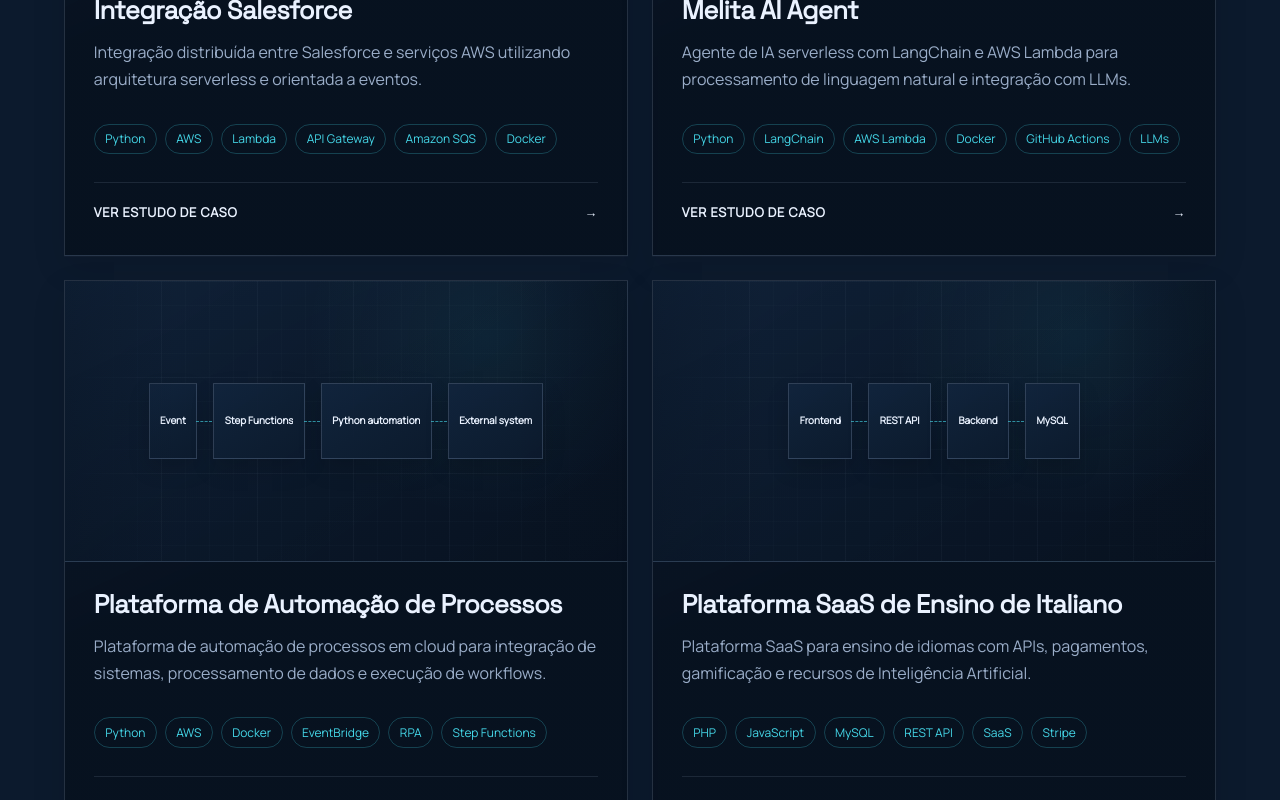
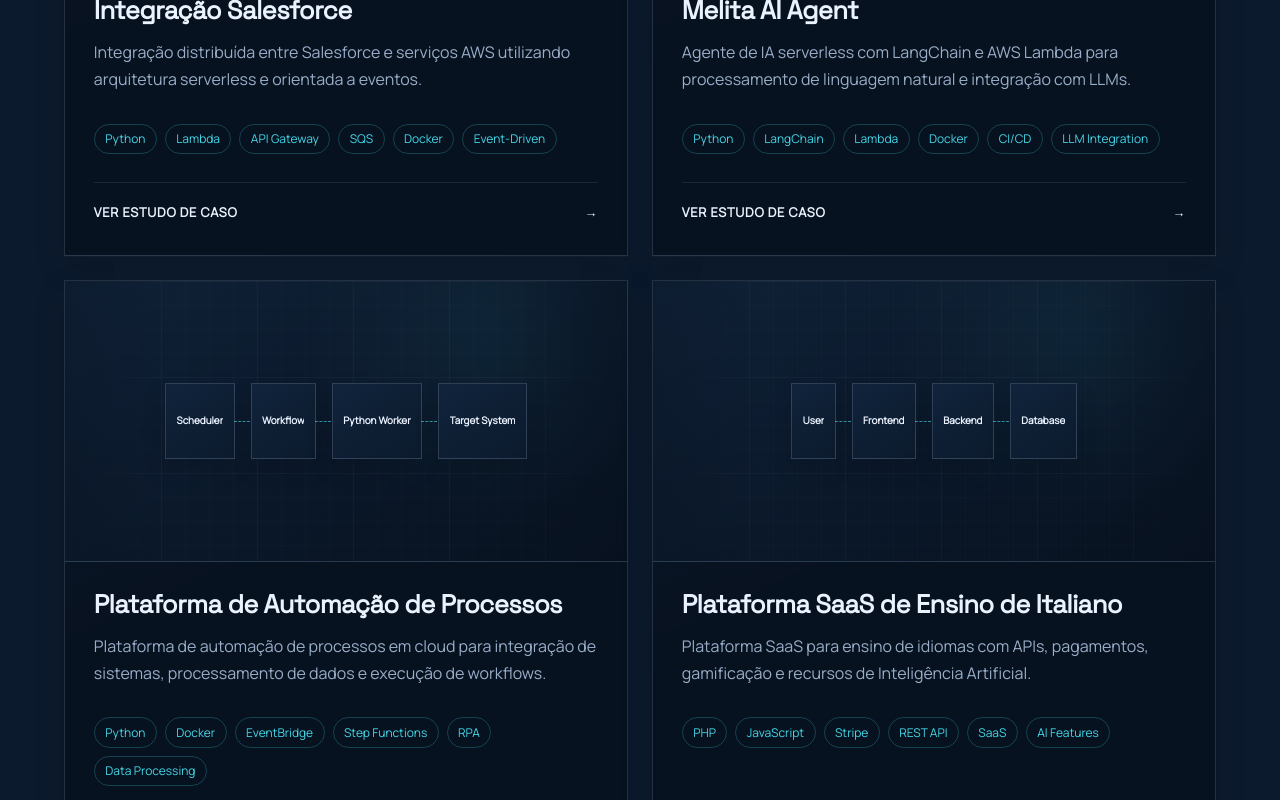
Before and after one commit to joaosalesdev/portfolio, a React (Vite) app: page / in a window 1280 px wide. Shown: the part 2160-2960 px from the top of the page. Built offline with nearby package versions, Linux system fonts and the light colour scheme.

Commit message:
feat(content): atualizar stacks e fluxos dos projetos

```diff
--- a/src/content.ts
+++ b/src/content.ts
@@ -87,12 +87,12 @@
           summary: 'Integração distribuída entre Salesforce e serviços AWS utilizando arquitetura serverless e orientada a eventos.',
           challenge: 'Unificar informações distribuídas e diminuir tarefas manuais entre sistemas.',
           solution: 'Fluxos de integração que mantêm os dados sincronizados e rastreáveis.',
-          stack: ['Python', 'AWS', 'Lambda', 'API Gateway', 'Amazon SQS', 'Docker'],
+          stack: ['Python', 'Lambda', 'API Gateway', 'SQS', 'Docker', 'Event-Driven'],
           imageAlt: 'Arquitetura serverless da integração Salesforce com serviços AWS',
           caseStudy: {
             responsibility: 'Desenhei e implementei o fluxo de integração, defini o mapeamento dos dados e organizei o tratamento de falhas para tornar a sincronização observável e segura.',
             architecture: 'A solução separa a origem dos dados, a camada de integração e o Salesforce. A comunicação por APIs mantém os sistemas desacoplados, enquanto validações e registros de execução facilitam o acompanhamento de cada operação.',
-            requestFlow: ['Source system', 'API Gateway', 'Amazon SQS', 'Salesforce'],
+            requestFlow: ['Salesforce', 'API Gateway', 'SQS', 'Lambda','Salesforce'],
             challenges: ['Conciliar modelos de dados diferentes', 'Evitar registros duplicados durante reprocessamentos', 'Rastrear falhas sem interromper todo o fluxo'],
             decisions: ['Centralizar transformações na camada de integração', 'Usar identificadores externos para garantir idempotência', 'Registrar contexto e resultado de cada sincronização'],
             result: 'O fluxo reduziu tarefas manuais, aumentou a consistência das informações comerciais e criou uma base mais confiável para evoluir novas integrações.',
@@ -105,12 +105,12 @@
           summary: 'Agente de IA serverless com LangChain e AWS Lambda para processamento de linguagem natural e integração com LLMs.',
           challenge: 'Oferecer respostas úteis sem perder o contexto da conversa.',
           solution: 'Um agente orientado por objetivos com instruções e contexto estruturados.',
-          stack: ['Python', 'LangChain', 'AWS Lambda', 'Docker', 'GitHub Actions', 'LLMs'],
+          stack: ['Python', 'LangChain', 'Lambda', 'Docker', 'CI/CD', 'LLM Integration'],
           imageAlt: 'Fluxo de funcionamento do agente de inteligência artificial Melita',
           caseStudy: {
             responsibility: 'Estruturei o comportamento do agente, organizei as fontes de contexto e implementei o fluxo de conversa, incluindo validações para respostas mais consistentes.',
             architecture: 'A aplicação recebe a mensagem, recupera o contexto relevante e monta uma solicitação estruturada para o modelo. A resposta passa por validação antes de retornar à interface e atualizar o histórico.',
-            requestFlow: ['User', 'AWS Lambda', 'LangChain', 'LLM'],
+            requestFlow: ['Client', 'Lambda', 'AI Agent', 'LLM'],
             challenges: ['Preservar contexto sem aumentar ruído na conversa', 'Reduzir respostas imprecisas ou fora do objetivo', 'Equilibrar qualidade, latência e custo'],
             decisions: ['Separar instruções, memória e mensagem do usuário', 'Limitar o contexto ao conteúdo relevante', 'Validar a saída antes de apresentá-la na interface'],
             result: 'O agente passou a produzir interações mais contextualizadas e previsíveis, criando uma base clara para testes, avaliação e evolução do produto.',
@@ -123,12 +123,12 @@
           summary: 'Plataforma de automação de processos em cloud para integração de sistemas, processamento de dados e execução de workflows.',
           challenge: 'Processos repetitivos consumiam tempo e dificultavam a escalabilidade.',
           solution: 'Rotinas Python executadas na AWS para processar e distribuir dados.',
-          stack: ['Python', 'AWS', 'Docker', 'EventBridge', 'RPA', 'Step Functions'],
+          stack: ['Python', 'Docker', 'EventBridge', 'Step Functions', 'RPA', 'Data Processing'],
           imageAlt: 'Arquitetura da plataforma de automação de processos em AWS',
           caseStudy: {
             responsibility: 'Implementei as rotinas em Python, estruturei a execução na AWS e defini mecanismos de validação, logs e reprocessamento para operar o fluxo com segurança.',
             architecture: 'A arquitetura orientada a eventos recebe a solicitação, orquestra o workflow e executa tarefas de automação independentes, preservando o estado e o resultado de cada etapa.',
-            requestFlow: ['Event', 'Step Functions', 'Python automation', 'External system'],
+            requestFlow: ['Scheduler', 'Workflow', 'Python Worker', 'Target System'],
             challenges: ['Processar volumes variáveis sem intervenção manual', 'Lidar com falhas temporárias de serviços externos', 'Manter cada execução rastreável'],
             decisions: ['Adotar processamento assíncrono orientado a eventos', 'Criar tarefas pequenas e com responsabilidade definida', 'Aplicar retentativas controladas e estados explícitos de falha'],
             result: 'A automação diminuiu o tempo dedicado a tarefas repetitivas e permitiu escalar o processamento de forma previsível, com maior visibilidade operacional.',
@@ -141,12 +141,12 @@
           summary: 'Plataforma SaaS para ensino de idiomas com APIs, pagamentos, gamificação e recursos de Inteligência Artificial.',
           challenge: 'Organizar conteúdos de maneira clara, progressiva e motivadora.',
           solution: 'Uma plataforma centrada na experiência e evolução de cada estudante.',
-          stack: ['PHP', 'JavaScript', 'MySQL', 'REST API', 'SaaS', 'Stripe'],
+          stack: ['PHP', 'JavaScript', 'Stripe', 'REST API', 'SaaS', 'AI Features'],
           imageAlt: 'Arquitetura da plataforma SaaS de ensino de italiano',
           caseStudy: {
             responsibility: 'Modelei a experiência de aprendizagem, desenvolvi a interface em JavaScript e estruturei o backend em PHP para organizar conteúdos, pagamentos e progresso dos estudantes.',
             architecture: 'O frontend consome uma API REST implementada em PHP, responsável pelas regras da plataforma e pela persistência em MySQL. Serviços externos complementam pagamentos e recursos inteligentes.',
-            requestFlow: ['Frontend', 'REST API', 'Backend', 'MySQL'],
+            requestFlow: ['User', 'Frontend', 'Backend', 'Database'],
             challenges: ['Organizar conteúdo sem sobrecarregar a interface', 'Manter uma experiência consistente em diferentes telas', 'Representar progresso de forma simples e motivadora'],
             decisions: ['Dividir o conteúdo em módulos pequenos e progressivos', 'Separar frontend e backend por uma API REST', 'Integrar pagamentos por meio do Stripe'],
             result: 'A plataforma consolidou uma experiência de estudo acessível e responsiva, preparada para receber novos conteúdos e recursos de acompanhamento.',
@@ -261,12 +261,12 @@
           summary: 'Distributed integration between Salesforce and AWS services using a serverless, event-driven architecture.',
           challenge: 'Unify distributed information and reduce manual tasks across systems.',
           solution: 'Integration workflows that keep data synchronized and traceable.',
-          stack: ['Python', 'AWS', 'Lambda', 'API Gateway', 'Amazon SQS', 'Docker'],
+          stack: ['Python', 'Lambda', 'API Gateway', 'SQS', 'Docker', 'Event-Driven'],
           imageAlt: 'Serverless architecture for the Salesforce integration with AWS services',
           caseStudy: {
             responsibility: 'I designed and implemented the integration flow, defined data mappings, and organized failure handling to make synchronization observable and reliable.',
             architecture: 'The solution separates the data source, integration layer, and Salesforce. API communication keeps systems decoupled, while validation and execution records make every operation easier to trace.',
-            requestFlow: ['Source system', 'API Gateway', 'Amazon SQS', 'Salesforce'],
+            requestFlow: ['Salesforce', 'API Gateway', 'SQS', 'Lambda','Salesforce'],
             challenges: ['Reconcile different data models', 'Prevent duplicate records during reprocessing', 'Trace failures without stopping the entire flow'],
             decisions: ['Centralize transformations in the integration layer', 'Use external identifiers to guarantee idempotency', 'Record the context and outcome of each synchronization'],
             result: 'The flow reduced manual work, improved commercial data consistency, and established a reliable foundation for additional integrations.',
@@ -279,12 +279,12 @@
           summary: 'Serverless AI agent built with LangChain and AWS Lambda for natural language processing and LLM integration.',
           challenge: 'Provide useful answers without losing conversation context.',
           solution: 'A goal-oriented agent with structured instructions and context.',
-          stack: ['Python', 'LangChain', 'AWS Lambda', 'Docker', 'GitHub Actions', 'LLMs'],
+          stack: ['Python', 'LangChain', 'Lambda', 'Docker', 'CI/CD', 'LLM Integration'],
           imageAlt: 'Workflow of the Melita artificial intelligence agent',
           caseStudy: {
             responsibility: 'I structured the agent behavior, organized context sources, and implemented the conversation flow with validation for more consistent answers.',
             architecture: 'The application receives a message, retrieves relevant context, and builds a structured request for the model. The response is validated before returning to the interface and updating history.',
-            requestFlow: ['User', 'AWS Lambda', 'LangChain', 'LLM'],
+            requestFlow: ['Client', 'Lambda', 'AI Agent', 'LLM'],
             challenges: ['Preserve context without adding conversation noise', 'Reduce inaccurate or off-goal responses', 'Balance quality, latency, and cost'],
             decisions: ['Separate instructions, memory, and user messages', 'Limit context to relevant content', 'Validate output before displaying it in the interface'],
             result: 'The agent produced more contextual and predictable interactions, providing a clear foundation for testing, evaluation, and product evolution.',
@@ -297,12 +297,12 @@
           summary: 'Cloud process automation platform for system integration, data processing, and workflow execution.',
           challenge: 'Repetitive processes consumed time and made scaling difficult.',
           solution: 'Python routines running on AWS to process and distribute data.',
-          stack: ['Python', 'AWS', 'Docker', 'EventBridge', 'RPA', 'Step Functions'],
+          stack: ['Python', 'Docker', 'EventBridge', 'Step Functions', 'RPA', 'Data Processing'],
           imageAlt: 'Architecture of the process automation platform on AWS',
           caseStudy: {
             responsibility: 'I implemented the Python routines, structured execution on AWS, and defined validation, logging, and reprocessing mechanisms for reliable operation.',
             architecture: 'The event-driven architecture receives a request, orchestrates the workflow, and executes independent automation tasks with traceable state and outcomes.',
-            requestFlow: ['Event', 'Step Functions', 'Python automation', 'External system'],
+            requestFlow: ['Scheduler', 'Workflow', 'Python Worker', 'Target System'],
             challenges: ['Process variable workloads without manual intervention', 'Handle temporary failures in external services', 'Keep every execution traceable'],
             decisions: ['Use asynchronous event-based processing', 'Create small tasks with focused responsibilities', 'Apply controlled retries and explicit failure states'],
             result: 'The automation reduced time spent on repetitive tasks and enabled predictable processing at scale with improved operational visibility.',
@@ -315,12 +315,12 @@
           summary: 'Language learning SaaS platform with APIs, payments, gamification, and artificial intelligence features.',
           challenge: 'Organize content in a clear, progressive, and motivating way.',
           solution: 'A platform centered on each student’s experience and progress.',
-          stack: ['PHP', 'JavaScript', 'MySQL', 'REST API', 'SaaS', 'Stripe'],
+          stack: ['PHP', 'JavaScript', 'Stripe', 'REST API', 'SaaS', 'AI Features'],
           imageAlt: 'Architecture of the Italian learning SaaS platform',
           caseStudy: {
             responsibility: 'I modeled the learning experience, developed the JavaScript interface, and structured the PHP backend for content, payments, and student progress.',
             architecture: 'The frontend consumes a REST API implemented in PHP, which handles platform rules and MySQL persistence. External services support payments and intelligent features.',
-            requestFlow: ['Frontend', 'REST API', 'Backend', 'MySQL'],
+            requestFlow: ['User', 'Frontend', 'Backend', 'Database'],
             challenges: ['Organize content without overwhelming the interface', 'Keep the experience consistent across screen sizes', 'Represent progress in a simple and motivating way'],
             decisions: ['Split content into small progressive modules', 'Separate frontend and backend through a REST API', 'Integrate payments through Stripe'],
             result: 'The platform established an accessible, responsive study experience ready to receive new content and progress-tracking features.',
```
